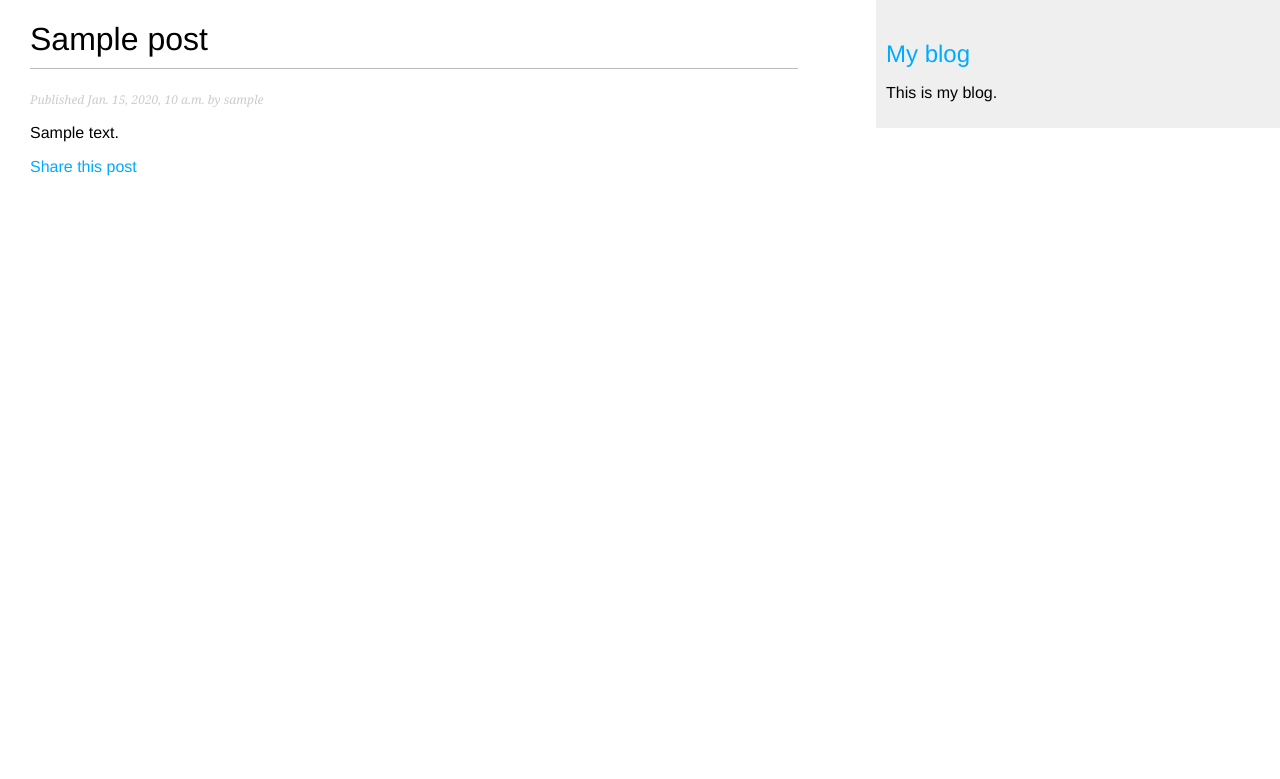
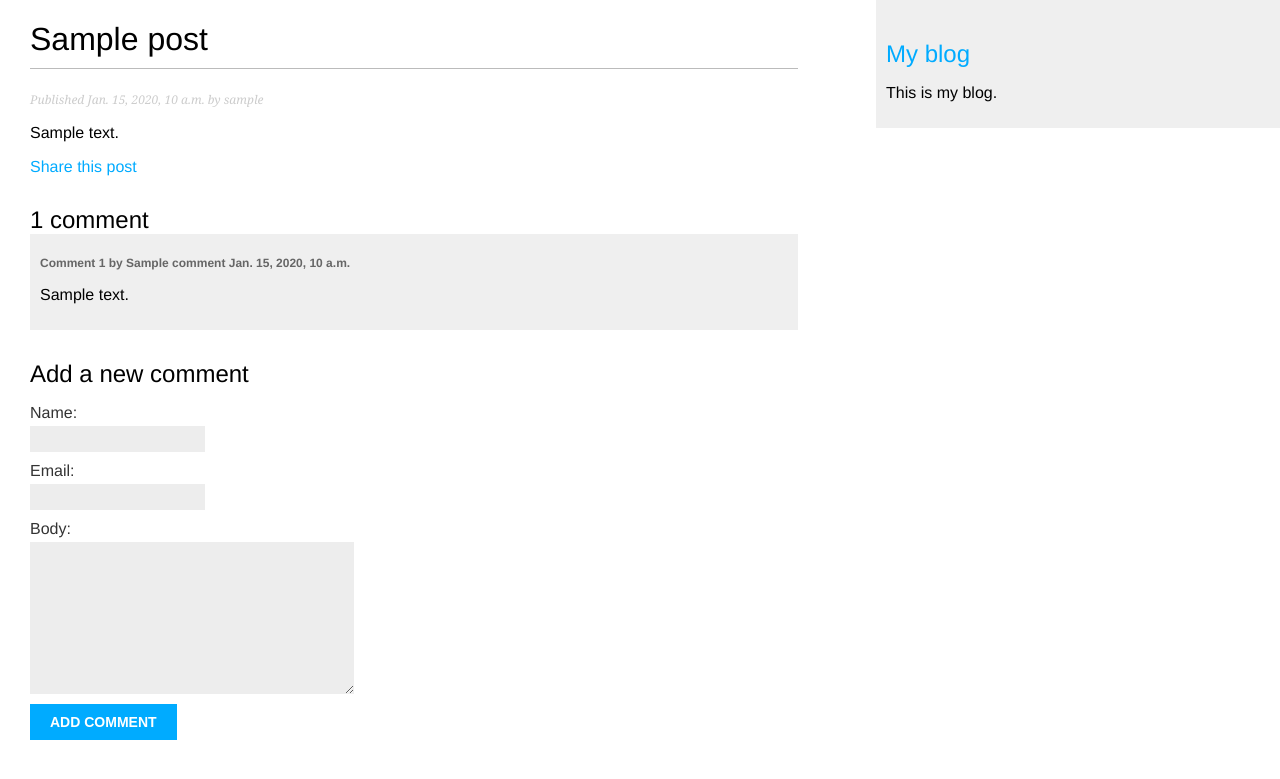
Before and after one commit to evil-kekc/BlogApp, a Django app: a page that uses blog/templates/blog/post/detail.html in a window 1280 px wide. Shown: the top 779 px of the page. Run offline with Django 4.2, Linux system fonts and the light colour scheme; tables that the repository leaves empty hold one stand-in row (values such as "Sample post").

Commit message:
Add comments views

```diff
--- a/blog/templates/blog/post/detail.html
+++ b/blog/templates/blog/post/detail.html
@@ -1,7 +1,7 @@
 {% extends 'blog/base.html' %}
 
 {% block title %}
-     {{ post.title }}
+    {{ post.title }}
 {% endblock title %}
 
 {% block content %}
@@ -15,4 +15,21 @@
             Share this post
         </a>
     </p>
+    {% with comments.count as total_comments %}
+        <h2>
+            {{ total_comments }} comment{{ total_comments|pluralize }}
+        </h2>
+    {% endwith %}
+    {% for comment in comments %}
+        <div class="comment">
+            <p class="info">
+                Comment {{ forloop.counter }} by {{ comment.name }}
+                {{ comment.created }}
+            </p>
+            {{ comment.body|linebreaks }}
+        </div>
+    {% empty %}
+        <p>There are no comments.</p>
+    {% endfor %}
+    {% include 'blog/post/includes/comment_form.html' %}
 {% endblock %}
--- a/blog/views.py
+++ b/blog/views.py
@@ -59,10 +59,15 @@ def post_detail(request, year, month, day, post):
                              publish__month=month,
                              publish__day=day)
 
+    comments = post.comments.filter(active=True)
+    form = CommentForm()
+
     return render(request,
                   'blog/post/detail.html',
                   {
-                      'post': post
+                      'post': post,
+                      'comments': comments,
+                      'form': form
                   })
 
 
--- a/mysite/settings.py
+++ b/mysite/settings.py
@@ -121,7 +121,7 @@ STATIC_URL = 'static/'
 DEFAULT_AUTO_FIELD = 'django.db.models.BigAutoField'
 
 EMAIL_HOST = 'smtp.gmail.com'
-EMAIL_HOST_USER = '3371824@gmail.com'
-EMAIL_HOST_PASSWORD = 'fjgmbjsqgmeapclp'
+EMAIL_HOST_USER = os.getenv('ADMIN_GMAIL')
+EMAIL_HOST_PASSWORD = os.getenv('ADMIN_GMAIL_PASSWORD')
 EMAIL_PORT = 587
 EMAIL_USE_TLS = True
```
